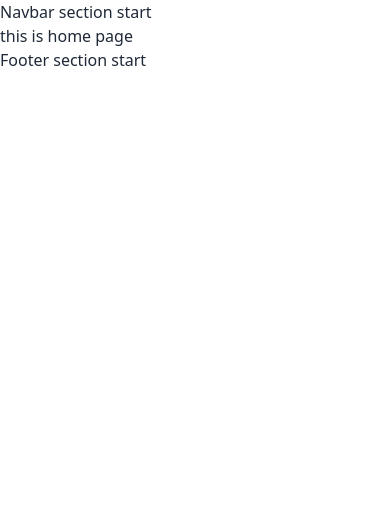
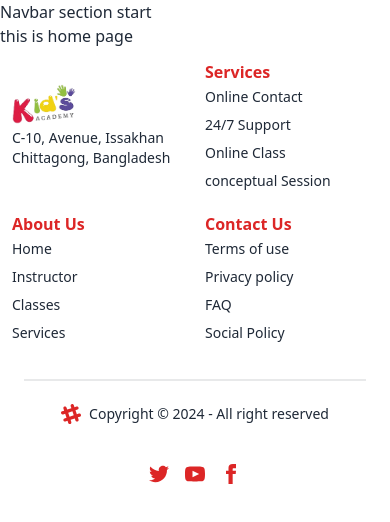
Before and after one commit to sohanwebdevctg/kids-academy-mern-stack-client-site-project-12, a React (Vite) app: page / in a window 390 px wide. Shown: the top 522 px of the page. Built offline with nearby package versions, Linux system fonts and the light colour scheme.

Commit message:
adding footer section with mobile responsive

```diff
--- a/src/components/Footer/Footer.jsx
+++ b/src/components/Footer/Footer.jsx
@@ -0,0 +1,192 @@
+import { Link } from "react-router-dom";
+import logo from '../../../public/logo/logo.png'
+
+
+const Footer = () => {
+  return (
+    <div className="">
+      {/* footer content start */}
+      <div className="container mx-auto">
+        {/* footer section start */}
+        {/* top footer start */}
+        <div className="p-3 md:p-8 grid grid-cols-2 gap-5 md:flex justify-between items-center">
+          {/* item1 start */}
+          <div>
+            <ul className="space-y-1">
+              <li><img
+              src={logo}
+              className="w-16 h-10 sm:w-24 sm:h-12 md:w-24 md:h-10 lg:w-24 lg:h-12 xl:w-24 xl:h-12"
+            ></img></li>
+            <li><p className="text-sm sm:text-base md:text-sm lg:text-base xl:text-base">
+              C-10, Avenue, Issakhan<br></br>Chittagong, Bangladesh
+            </p></li>
+            </ul>
+          </div>
+          {/* item1 end */}
+          {/* item2 start */}
+          <div>
+            {/* title section start */}
+            <h6 className="text-base sm:text-xl md:text-sm lg:text-lg xl:text-base font-bold text-red-600">
+              Services
+            </h6>
+            {/* title section end */}
+            {/* list section start */}
+            <ul className="space-y-1">
+              <li><Link
+              to="/"
+              className="text-sm sm:text-base md:text-sm lg:text-base xl:text-base"
+            >
+              Online Contact
+            </Link></li>
+              <li><Link
+              to="/"
+              className="text-sm sm:text-base md:text-sm lg:text-base xl:text-base"
+            >
+              24/7 Support
+            </Link></li>
+              <li><Link
+              to="/"
+              className="text-sm sm:text-base md:text-sm lg:text-base xl:text-base"
+            >
+              Online Class
+            </Link></li>
+              <li><Link
+              to="/"
+              className="text-sm sm:text-base md:text-sm lg:text-base xl:text-base"
+            >
+            conceptual Session
+            </Link></li>
+            </ul>
+            {/* list section end */}
+          </div>
+          {/* item2 end */}
+          {/* item3 start */}
+          <div>
+            {/* title section start */}
+          <h6 className="text-base sm:text-xl md:text-sm lg:text-lg xl:text-base font-bold text-red-600">
+          About Us
+            </h6>
+            {/* title section end */}
+            {/* list section start */}
+            <ul className="space-y-1">
+              <li><Link
+              to="/"
+              className="text-sm sm:text-base md:text-sm lg:text-base xl:text-base"
+            >
+              Home
+            </Link></li>
+              <li><Link
+              to="/"
+              className="text-sm sm:text-base md:text-sm lg:text-base xl:text-base"
+            >
+              Instructor
+            </Link></li>
+              <li><Link
+              to="/"
+              className="text-sm sm:text-base md:text-sm lg:text-base xl:text-base"
+            >
+              Classes
+            </Link></li>
+              <li><Link
+              to="/"
+              className="text-sm sm:text-base md:text-sm lg:text-base xl:text-base"
+            >
+              Services
+            </Link></li>
+            </ul>
+            {/* list section end */}
+          </div>
+          {/* item3 end */}
+          {/* item4 start */}
+          <div>
+            {/* title section start */}
+          <h6 className="text-base sm:text-xl md:text-sm lg:text-lg xl:text-base font-bold text-red-600">
+          Contact Us
+            </h6>
+            {/* title section end */}
+            {/* list section start */}
+            <ul className="space-y-1">
+              <li><Link
+              to="/"
+              className="text-sm sm:text-base md:text-sm lg:text-base xl:text-base"
+            >
+              Terms of use
+            </Link></li>
+              <li><Link
+              to="/"
+              className="text-sm sm:text-base md:text-sm lg:text-base xl:text-base"
+            >
+              Privacy policy
+            </Link></li>
+              <li><Link
+              to="/"
+              className="text-sm sm:text-base md:text-sm lg:text-base xl:text-base"
+            >
+              FAQ
+            </Link></li>
+              <li><Link
+              to="/"
+              className="text-sm sm:text-base md:text-sm lg:text-base xl:text-base"
+            >
+              Social Policy
+            </Link></li>
+            </ul>
+            {/* list section end */}
+          </div>
+          {/* item4 end */}
+        </div>
+        {/* top footer end */}
+        <div className="divider px-6 md:px-0"></div>
+        {/* bottom footer start */}
+        {/* bottom footer end */}
+        <footer className="footer flex justify-center sm:justify-between items-center flex-col sm:flex-row px-5">
+          <aside className="flex justify-center items-center grid-flow-col">
+            <svg
+              viewBox="0 0 24 24"
+              xmlns="http://www.w3.org/2000/svg"
+              fillRule="evenodd"
+              clipRule="evenodd"
+              className="fill-current text-red-600 w-5 h-5"
+            >
+              <path d="M22.672 15.226l-2.432.811.841 2.515c.33 1.019-.209 2.127-1.23 2.456-1.15.325-2.148-.321-2.463-1.226l-.84-2.518-5.013 1.677.84 2.517c.391 1.203-.434 2.542-1.831 2.542-.88 0-1.601-.564-1.86-1.314l-.842-2.516-2.431.809c-1.135.328-2.145-.317-2.463-1.229-.329-1.018.211-2.127 1.231-2.456l2.432-.809-1.621-4.823-2.432.808c-1.355.384-2.558-.59-2.558-1.839 0-.817.509-1.582 1.327-1.846l2.433-.809-.842-2.515c-.33-1.02.211-2.129 1.232-2.458 1.02-.329 2.13.209 2.461 1.229l.842 2.515 5.011-1.677-.839-2.517c-.403-1.238.484-2.553 1.843-2.553.819 0 1.585.509 1.85 1.326l.841 2.517 2.431-.81c1.02-.33 2.131.211 2.461 1.229.332 1.018-.21 2.126-1.23 2.456l-2.433.809 1.622 4.823 2.433-.809c1.242-.401 2.557.484 2.557 1.838 0 .819-.51 1.583-1.328 1.847m-8.992-6.428l-5.01 1.675 1.619 4.828 5.011-1.674-1.62-4.829z"></path>
+            </svg>
+            <p className="xl:text-base">Copyright © 2024 - All right reserved</p>
+          </aside>
+          <nav className="grid-flow-col gap-4 md:place-self-center md:justify-self-end">
+            <a>
+              <svg
+                xmlns="http://www.w3.org/2000/svg"
+                viewBox="0 0 24 24"
+                className="fill-current text-red-600 cursor-pointer w-5 h-5"
+              >
+                <path d="M24 4.557c-.883.392-1.832.656-2.828.775 1.017-.609 1.798-1.574 2.165-2.724-.951.564-2.005.974-3.127 1.195-.897-.957-2.178-1.555-3.594-1.555-3.179 0-5.515 2.966-4.797 6.045-4.091-.205-7.719-2.165-10.148-5.144-1.29 2.213-.669 5.108 1.523 6.574-.806-.026-1.566-.247-2.229-.616-.054 2.281 1.581 4.415 3.949 4.89-.693.188-1.452.232-2.224.084.626 1.956 2.444 3.379 4.6 3.419-2.07 1.623-4.678 2.348-7.29 2.04 2.179 1.397 4.768 2.212 7.548 2.212 9.142 0 14.307-7.721 13.995-14.646.962-.695 1.797-1.562 2.457-2.549z"></path>
+              </svg>
+            </a>
+            <a>
+              <svg
+                xmlns="http://www.w3.org/2000/svg"
+                viewBox="0 0 24 24"
+                className="fill-current text-red-600 cursor-pointer w-5 h-5"
+              >
+                <path d="M19.615 3.184c-3.604-.246-11.631-.245-15.23 0-3.897.266-4.356 2.62-4.385 8.816.029 6.185.484 8.549 4.385 8.816 3.6.245 11.626.246 15.23 0 3.897-.266 4.356-2.62 4.385-8.816-.029-6.185-.484-8.549-4.385-8.816zm-10.615 12.816v-8l8 3.993-8 4.007z"></path>
+              </svg>
+            </a>
+            <a>
+              <svg
+                xmlns="http://www.w3.org/2000/svg"
+                viewBox="0 0 24 24"
+                className="fill-current text-red-600 cursor-pointer w-5 h-5"
+              >
+                <path d="M9 8h-3v4h3v12h5v-12h3.642l.358-4h-4v-1.667c0-.955.192-1.333 1.115-1.333h2.885v-5h-3.808c-3.596 0-5.192 1.583-5.192 4.615v3.385z"></path>
+              </svg>
+            </a>
+          </nav>
+        </footer>
+        {/* footer section end */}
+      </div>
+      {/* footer content end */}
+    </div>
+  );
+};
+
+export default Footer;
--- a/src/layout/MainLayout.jsx
+++ b/src/layout/MainLayout.jsx
@@ -1,4 +1,5 @@
 import { Outlet } from "react-router-dom";
+import Footer from "../components/Footer/Footer";
 
 
 const MainLayout = () => {
@@ -12,7 +13,7 @@
         <Outlet></Outlet>
         {/* content section end */}
         {/* footer section start */}
-        <h1>Footer section start</h1>
+        <Footer></Footer>
         {/* footer section end */}
       {/* mainLayout section end */}
     </div>
```
Also changed, not shown: public/logo/logo.png (added).
